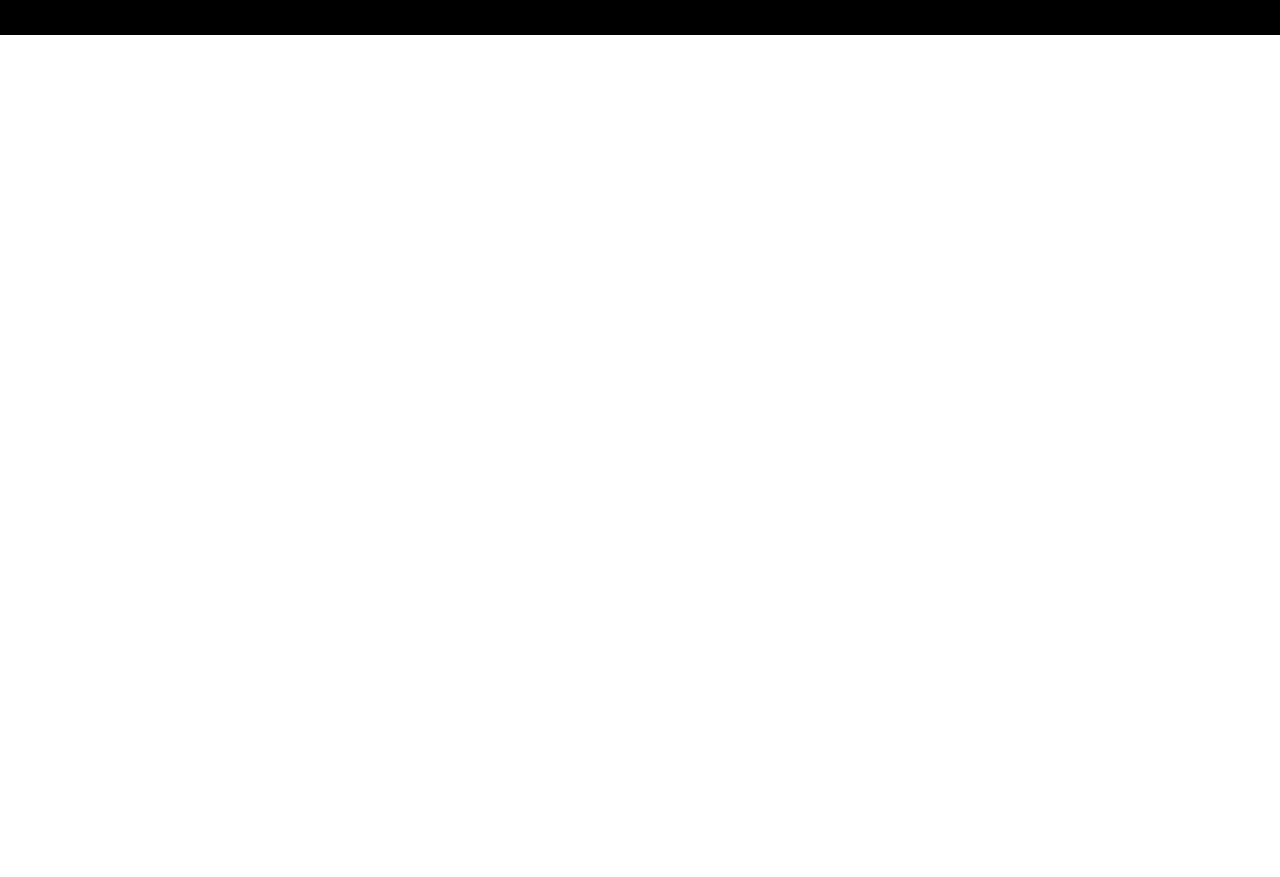
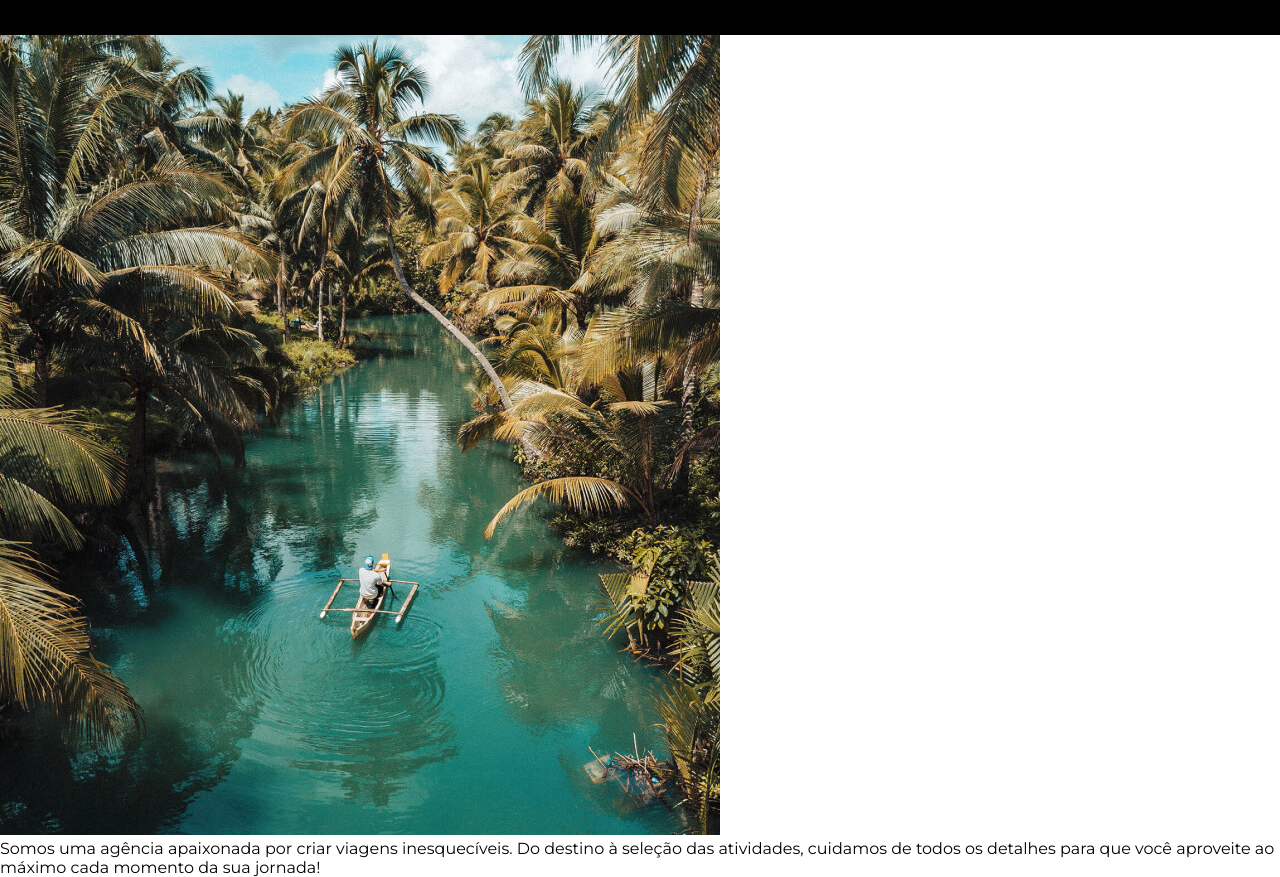
Before and after one commit to CamysRL/jornada-viagens, a plain HTML site: page index.html in a window 1280 px wide. Shown: the part 105-982 px from the top of the page. Before the commit the page ends 800 px from the top, so only its background shows below. Drawn offline with Linux system fonts and the light colour scheme.

Commit message:
add hero part

```diff
--- a/css/style.css
+++ b/css/style.css
@@ -1,2 +1,3 @@
 @import url("./global.css");
 @import url("./header.css");
+@import url("./hero.css");
--- a/index.html
+++ b/index.html
@@ -45,6 +45,18 @@
         </nav>
       </div>
     </header>
+    <section class="hero">
+      <img
+        class="hero-image"
+        src="img/hero-mobile.jpg"
+        alt="barco no meio de um rio cristalino com palmeiras"
+      />
+      <p>
+        Somos uma agência apaixonada por criar viagens inesquecíveis. Do destino
+        à seleção das atividades, cuidamos de todos os detalhes para que você
+        aproveite ao máximo cada momento da sua jornada!
+      </p>
+    </section>
     <script src="js/script.js"></script>
   </body>
 </html>
```
Also changed, not shown: css/hero.css (added), img/hero-mobile.jpg (added).
